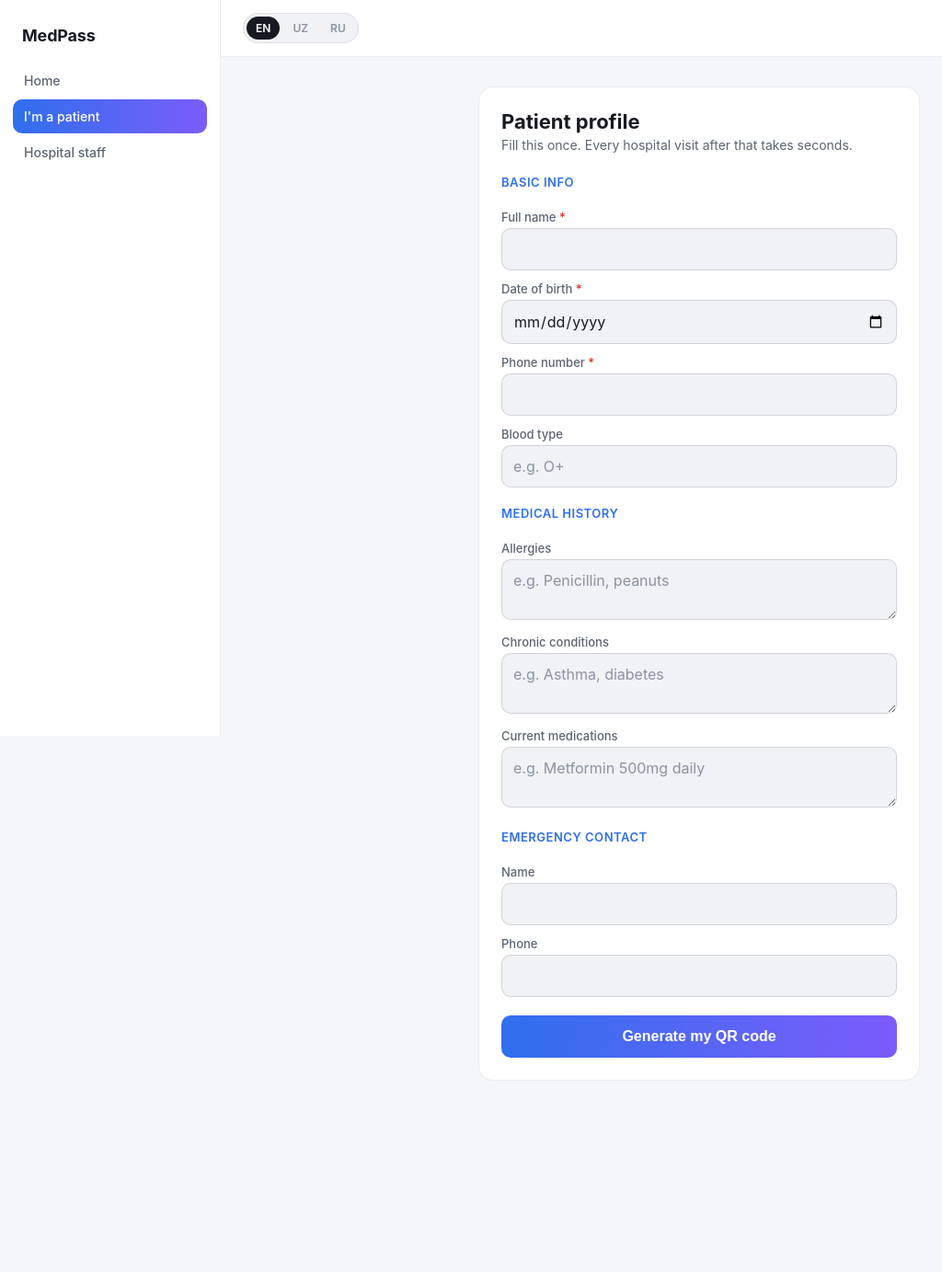
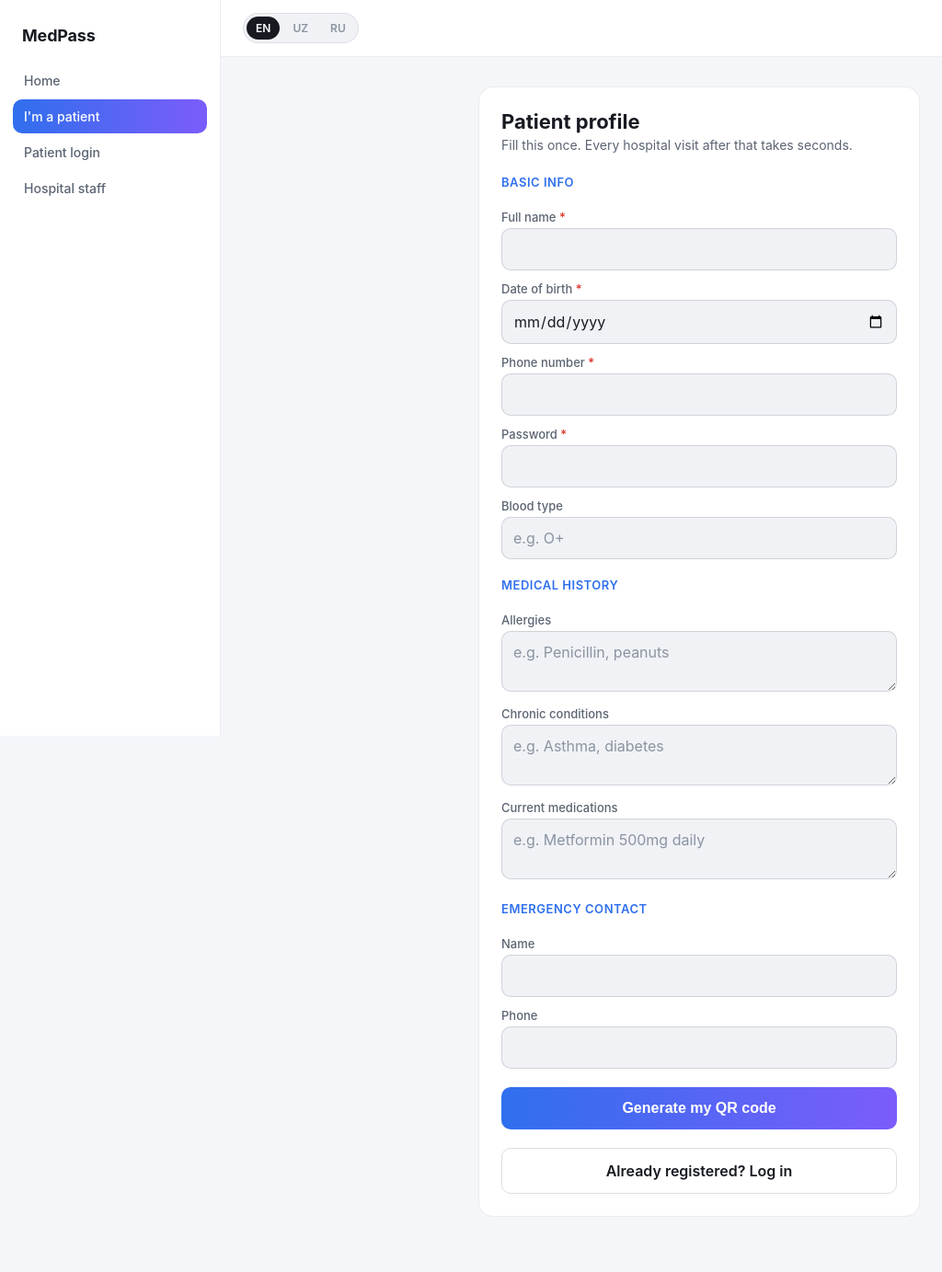
Before and after one commit to bobur0826/Bluum, a Flask app: page /patient/new in a window 1280 px wide. Shown: the whole page at 92% size, without its empty margins (0-1024 px from the left). Before the commit the page ends 1150 px from the top, so only its background shows below. Run offline with Flask 3, Linux system fonts and the light colour scheme.

Commit message:
Add patient login (phone + password), separate from staff auth

```diff
--- a/backend/app.py
+++ b/backend/app.py
@@ -5,7 +5,7 @@ from datetime import date, datetime, timedelta
 
 import qrcode
 from apscheduler.schedulers.background import BackgroundScheduler
-from flask import Flask, abort, redirect, render_template, request, send_file, url_for
+from flask import Flask, abort, redirect, render_template, request, send_file, session, url_for
 from flask_login import current_user, login_required, login_user, logout_user
 
 from ai_summary import (
@@ -61,8 +61,12 @@ def create_app():
     @app.post("/patients")
     def create_patient():
         form = request.form
-        if not form.get("full_name") or not form.get("dob") or not form.get("phone"):
-            abort(400, "full_name, dob, and phone are required")
+        if not form.get("full_name") or not form.get("dob") or not form.get("phone") or not form.get("password"):
+            abort(400, "full_name, dob, phone, and password are required")
+        if Patient.query.filter_by(phone=form["phone"]).first():
+            return render_template(
+                "patient_form.html", error="An account with that phone number already exists"
+            ), 409
 
         patient = Patient(
             full_name=form["full_name"],
@@ -75,9 +79,29 @@ def create_app():
             emergency_contact_name=form.get("emergency_contact_name"),
             emergency_contact_phone=form.get("emergency_contact_phone"),
         )
+        patient.set_password(form["password"])
         db.session.add(patient)
         db.session.commit()
+        session["patient_token"] = patient.token
         return redirect(url_for("show_qr", token=patient.token))
+
+    @app.get("/patient/login")
+    def patient_login_form():
+        return render_template("patient_login.html")
+
+    @app.post("/patient/login")
+    def patient_login():
+        form = request.form
+        patient = Patient.query.filter_by(phone=form.get("phone")).first()
+        if not patient or not patient.check_password(form.get("password", "")):
+            return render_template("patient_login.html", error="Invalid phone number or password"), 401
+        session["patient_token"] = patient.token
+        return redirect(url_for("patient_dashboard", token=patient.token))
+
+    @app.get("/patient/logout")
+    def patient_logout():
+        session.pop("patient_token", None)
+        return redirect(url_for("home"))
 
     @app.get("/patients/<token>/qr")
     def show_qr(token):
--- a/backend/templates/base.html
+++ b/backend/templates/base.html
@@ -30,6 +30,7 @@
         {% else %}
           <a href="/" class="{{ 'active' if request.path == '/' }}">Home</a>
           <a href="/patient/new" class="{{ 'active' if request.path == '/patient/new' }}">I'm a patient</a>
+          <a href="/patient/login" class="{{ 'active' if request.path == '/patient/login' }}">Patient login</a>
           <a href="/staff/login" class="{{ 'active' if '/staff/' in request.path }}">Hospital staff</a>
         {% endif %}
       </nav>
--- a/backend/templates/patient_form.html
+++ b/backend/templates/patient_form.html
@@ -4,6 +4,8 @@
   <div class="card">
     <h1>Patient profile</h1>
     <p class="subtitle">Fill this once. Every hospital visit after that takes seconds.</p>
+
+    {% if error %}<p style="color:var(--danger); font-size:14px;">{{ error }}</p>{% endif %}
 
     <form method="post" action="/patients">
       <fieldset>
@@ -16,6 +18,9 @@
 
         <label class="required">Phone number</label>
         <input type="tel" name="phone" required>
+
+        <label class="required">Password</label>
+        <input type="password" name="password" required>
 
         <label>Blood type</label>
         <input type="text" name="blood_type" placeholder="e.g. O+">
@@ -44,5 +49,6 @@
 
       <button type="submit">Generate my QR code</button>
     </form>
+    <a class="button button-secondary" href="/patient/login">Already registered? Log in</a>
   </div>
 {% endblock %}
```
Also changed, not shown: backend/models.py (+10 -1 lines), backend/templates/patient_login.html (added, +19 -0 lines).
